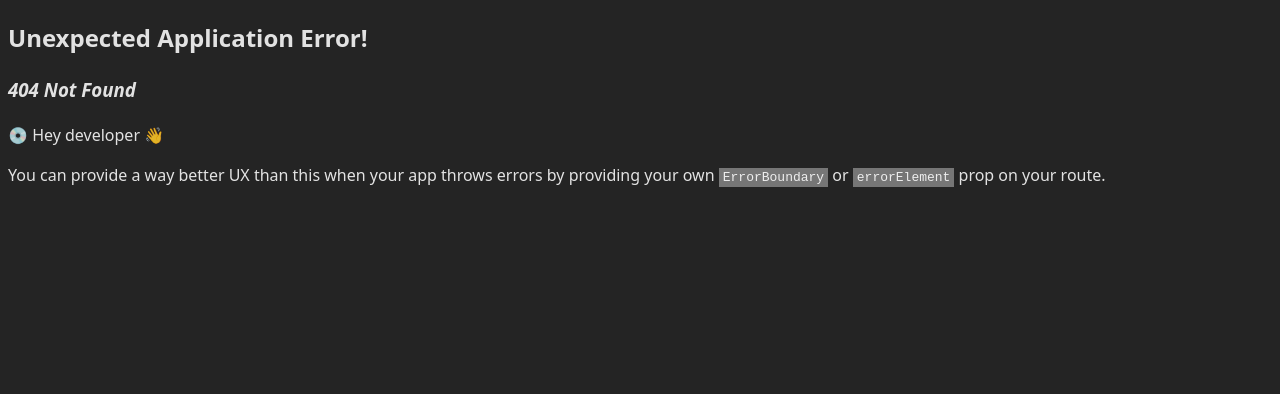
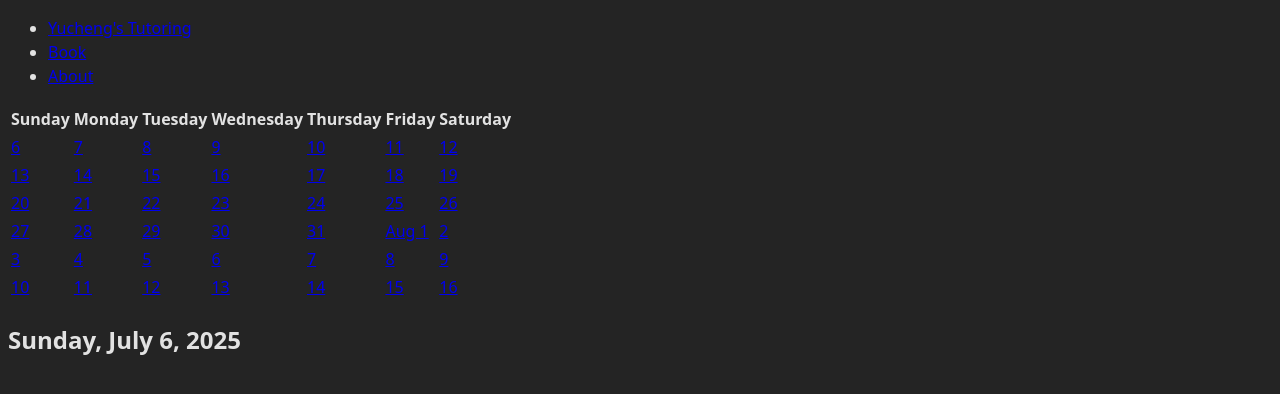
Before and after one commit to BlakeDiaz/tutoring_website, a React (Vite) app in the folder frontend/: page /book/2025-07-06 in a window 1280 px wide. Before the commit this address had no page. Shown: the top 394 px of the page. Built offline with nearby package versions, Linux system fonts and the light colour scheme; no server answers.

Commit message:
Added appointment list component
Added a react component that lists each available appointment on a given date when the date is clicked on in the calendar

```diff
--- /dev/null
+++ b/frontend/src/AppointmentList.tsx
@@ -0,0 +1,168 @@
+import { useEffect, useState } from "react";
+import { Link, useParams, type Params } from "react-router";
+import { getDayOfWeekString, getMonthString, getDayOfWeek, type Date, dateToString } from "./dates";
+import { type JSX } from "react";
+import { isRecord } from "./types";
+
+type Appointment = { appointment_id: number; date: string; hour_24: number; capacity: number; slots_booked: number };
+
+function AppointmentList() {
+  const params = useParams();
+  const date = getDateFromParams(params);
+  const date_formatted = formatDateForAppointment(date);
+
+  const initial_appointments: Appointment[] = [];
+  const [appointments, setAppointments] = useState(initial_appointments);
+
+  useEffect(() => {
+    const url = `/api/book/get_available_appointments?date=${encodeURIComponent(dateToString(date))}`;
+    fetch(url).then(doGetAvailableAppointmentsResp).catch(doGetAvailableAppointmentsError);
+  }, [params]);
+
+  function doGetAvailableAppointmentsResp(res: Response): void {
+    if (res.status === 200) {
+      const p = res.json();
+      p.then(doGetAvailableAppointmentsJson);
+      p.catch((ex) => doGetAvailableAppointmentsError("200 response is not JSON", ex));
+    } else if (res.status === 400) {
+      const p = res.text();
+      p.then(doGetAvailableAppointmentsError);
+      p.catch((ex) => doGetAvailableAppointmentsError("400 response is not text", ex));
+    } else {
+      doGetAvailableAppointmentsError(`Bad status code: ${res.status}`);
+    }
+  }
+
+  function doGetAvailableAppointmentsJson(data: unknown): void {
+    if (!isRecord(data)) {
+      throw new Error(`data is not a record: ${typeof data}`);
+    }
+    if (typeof data.success !== "boolean") {
+      throw new Error(`data.success is not a boolean: ${typeof data.success}`);
+    }
+    if (!data.success) {
+      // TODO more robust error handling
+      throw new Error(`data.success is not true: ${data.success}`);
+    }
+    if (!Array.isArray(data.appointments)) {
+      throw new Error(`data.appointments is not an array: ${typeof data.appointments}`);
+    }
+
+    const retrieved_appointments: Appointment[] = [];
+    for (const appointment of data.appointments) {
+      if (!isRecord(appointment)) {
+        throw new Error(`appointment is not a record: ${typeof appointment}`);
+      }
+      if (typeof appointment.appointment_id !== "number") {
+        throw new Error(`appointment.appointment_id is not a number: ${typeof appointment.appointment_id}`);
+      }
+      if (typeof appointment.date !== "string") {
+        throw new Error(`appointment.date is not a string: ${typeof appointment.date}`);
+      }
+      if (typeof appointment.hour_24 !== "number") {
+        throw new Error(`appointment.hour_24 is not a number: ${typeof appointment.hour_24}`);
+      }
+      if (typeof appointment.capacity !== "number") {
+        throw new Error(`appointment.capacity is not a number: ${typeof appointment.capacity}`);
+      }
+      if (typeof appointment.slots_booked !== "number") {
+        throw new Error(`appointment.slots_booked is not a number: ${typeof appointment.slots_booked}`);
+      }
+
+      retrieved_appointments.push({
+        appointment_id: appointment.appointment_id,
+        date: appointment.date,
+        hour_24: appointment.hour_24,
+        capacity: appointment.capacity,
+        slots_booked: appointment.slots_booked,
+      });
+    }
+
+    setAppointments(retrieved_appointments);
+  }
+
+  function doGetAvailableAppointmentsError(msg: string, ex?: unknown): void {
+    console.error(`fetch of /api/book/get_available_appointments failed: ${msg}`);
+    if (ex instanceof Error) {
+      throw ex;
+    }
+  }
+
+  return (
+    <div>
+      <h2>{date_formatted}</h2>
+      {renderAppointmentBookingLinks(appointments)}
+    </div>
+  );
+}
+
+const getDateFromParams = (params: Readonly<Params<string>>): Date => {
+  const year_month_day = params.date;
+  if (year_month_day === undefined) {
+    throw new Error("Something went wrong getting the date in BookDate!");
+  }
+
+  const [year_str, month_str, day_str] = year_month_day.split("-");
+  const date = {
+    day: parseInt(day_str),
+    month: parseInt(month_str),
+    year: parseInt(year_str),
+  };
+
+  return date;
+};
+
+/**
+ * Formats a date like the following: {day-of-week-string}, {month-string} {day}, {year}. For example, the date
+ * {day: 10, month: 7, year: 2025} would be formatted as "Thursday, July 10, 2025".
+ *
+ * @param date Date to be formatted.
+ * @returns Formatted date with day of week, month, day, and year.
+ */
+const formatDateForAppointment = (date: Date) => {
+  const day_of_week_str = getDayOfWeekString(getDayOfWeek(date));
+
+  const month_str = getMonthString(date.month);
+
+  const date_str = `${day_of_week_str}, ${month_str} ${date.day}, ${date.year}`;
+
+  return date_str;
+};
+
+const renderAppointmentBookingLinks = (appointments: Appointment[]): JSX.Element => {
+  const links: JSX.Element[] = [];
+  for (const appointment of appointments) {
+    const hour_24 = appointment.hour_24;
+    const hour_formatted = formatHour24ToHour12(hour_24);
+
+    links.push(
+      <Link
+        key={appointment.appointment_id}
+        to={{
+          pathname: "/confirm_booking",
+          search: `appointment_id=${encodeURIComponent(appointment.appointment_id)}`,
+        }}
+      >
+        {hour_formatted}
+      </Link>
+    );
+  }
+
+  return <div>{links}</div>;
+};
+
+/**
+ * Formats 24-hour time into 12-hour time. For example, formats 13 to 1:00 pm, and formats 5 to 5:00 am.
+ *
+ * @param hour_24 The time in 24-hour time
+ * @returns The time in 12-hour time, formatted
+ */
+const formatHour24ToHour12 = (hour_24: number): string => {
+  if (hour_24 < 13) {
+    return hour_24 + ":00 am";
+  } else {
+    return hour_24 - 12 + ":00 pm";
+  }
+};
+
+export default AppointmentList;
--- a/frontend/src/Calendar.tsx
+++ b/frontend/src/Calendar.tsx
@@ -1,6 +1,7 @@
 import { type JSX } from "react";
 import { type Date, getDate, getCalendarDates, getAbbreviatedMonthString, dateToString } from "./dates";
 import SiteNavbar from "./SiteNavbar";
+import { Link, Outlet } from "react-router";
 
 const WEEK_COUNT = 6;
 
@@ -9,6 +10,7 @@ function Calendar() {
     <div>
       <SiteNavbar />
       {renderCalendar()}
+      <Outlet />
     </div>
   );
 }
@@ -21,7 +23,11 @@ const renderCalendar = (): JSX.Element => {
     const row: Array<JSX.Element> = [];
     for (let j = 0; j < calendar_dates[0].length; j++) {
       const cur_date = calendar_dates[i][j];
-      row.push(<td key={dateToString(cur_date)}>{formatDate(cur_date)}</td>);
+      row.push(
+        <td key={dateToString(cur_date)}>
+          <Link to={{ pathname: `/book/${dateToString(cur_date)}` }}>{formatDate(cur_date)}</Link>
+        </td>
+      );
     }
     rows.push(<tr key={dateToString(calendar_dates[i][0])}>{row}</tr>);
   }
```
Also changed, not shown: frontend/src/routes.ts (+7 -0 lines).
